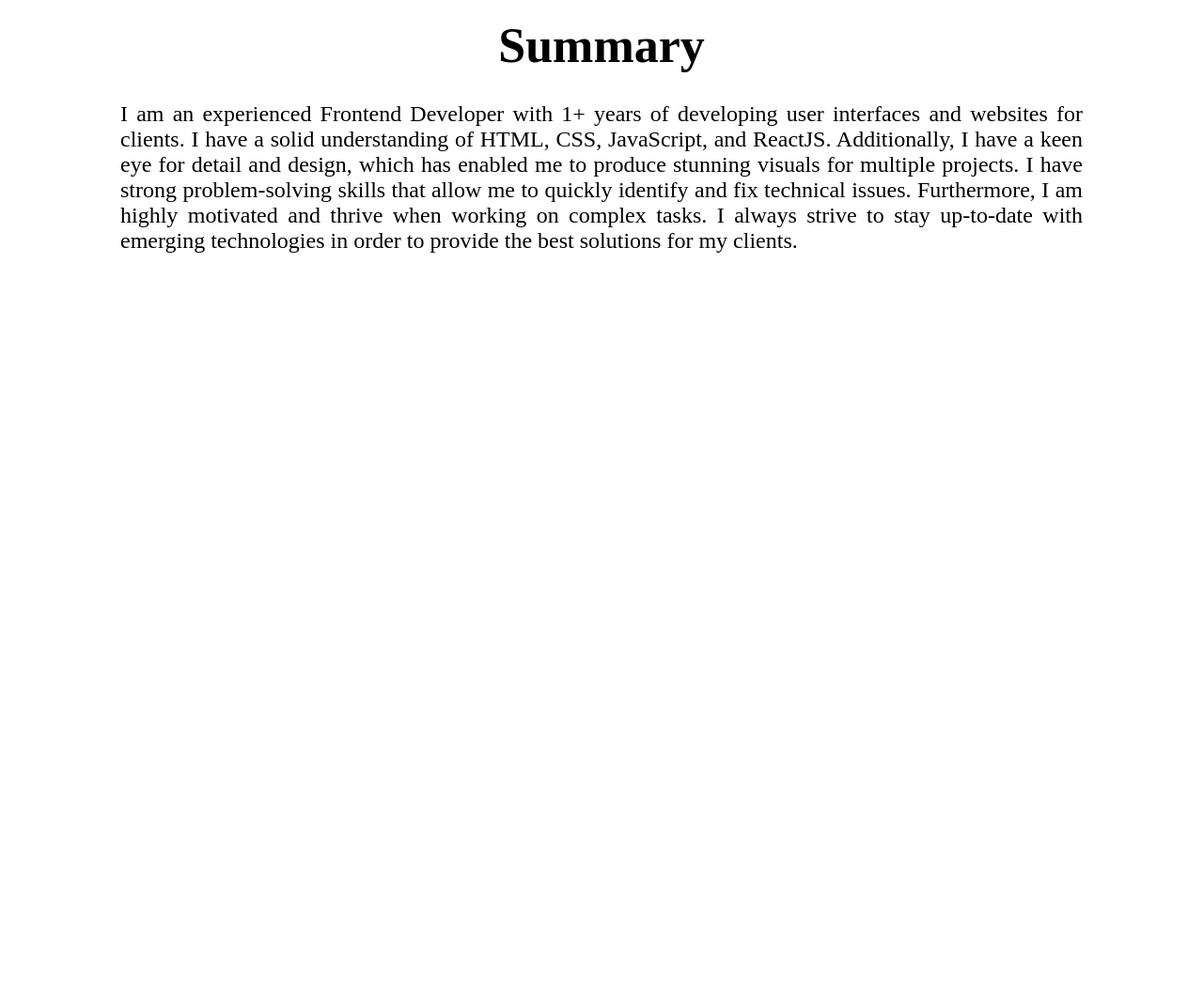
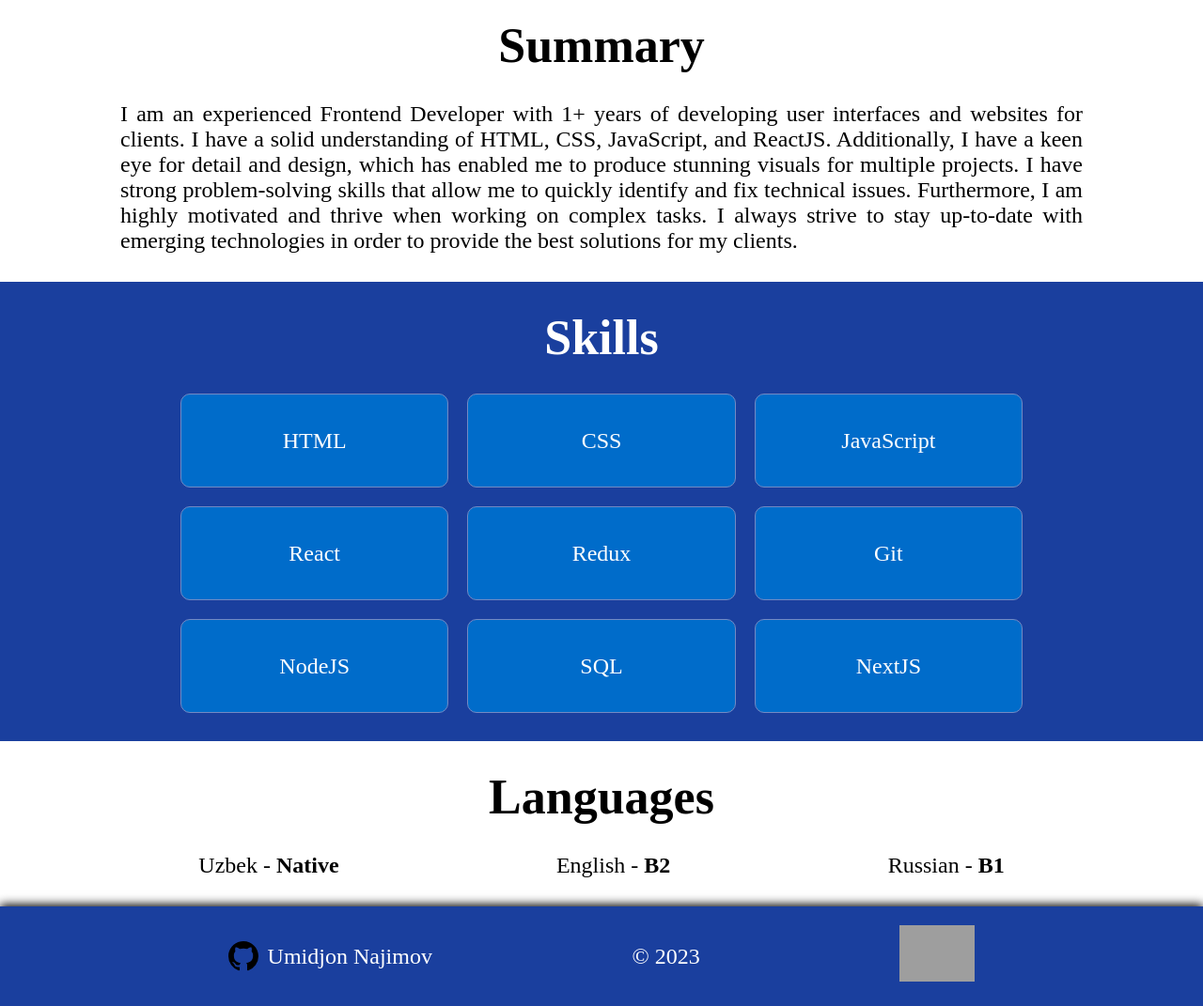
Before and after one commit to Umid221/rsschool-cv, a plain HTML site: page index.html in a window 1280 px wide. Shown: the part 811-1882 px from the top of the page at 94% size. Before the commit the page ends 1111 px from the top, so only its background shows below. Drawn offline with Linux system fonts and the light colour scheme; grey boxes are pictures that could not be loaded.

Commit message:
feat: add skills, languages and footer

```diff
--- a/index.html
+++ b/index.html
@@ -13,8 +13,7 @@
           <ol class="header__nav">
             <li><a class="header__link" href="#summary">Summary</a></li>
             <li><a class="header__link" href="#skills">Skills</a></li>
-            <li><a class="header__link" href="#languages">Languages</a></li>
-            <li><a class="header__link" href="#projects">Projects</a></li>
+            <li><a class="header__link" href="#lang">Languages</a></li>
           </ol>
         </nav>
       </header>
@@ -25,7 +24,7 @@
         </div>
       </section>
       <section id="summary">
-        <h2 class="summary__title">Summary</h2>
+        <h2 class="summary__title title">Summary</h2>
         <p class="summary__text">
           I am an experienced Frontend Developer with 1+ years of developing
           user interfaces and websites for clients. I have a solid understanding
@@ -38,7 +37,64 @@
           in order to provide the best solutions for my clients.
         </p>
       </section>
-      <section id="skills"></section>
+      <section id="skills">
+        <h2 class="skills__title title">Skills</h2>
+        <div class="skills__container">
+          <div class="skill">HTML</div>
+          <div class="skill">CSS</div>
+          <div class="skill">JavaScript</div>
+          <div class="skill">React</div>
+          <div class="skill">Redux</div>
+          <div class="skill">Git</div>
+          <div class="skill">NodeJS</div>
+          <div class="skill">SQL</div>
+          <div class="skill">NextJS</div>
+        </div>
+      </section>
+      <section id="lang">
+        <h2 class="title">Languages</h2>
+        <div class="langs">
+          <div class="lang">Uzbek - <b>Native</b></div>
+          <div class="lang">English - <b>B2</b></div>
+          <div class="lang">Russian - <b>B1</b></div>
+        </div>
+      </section>
+      <footer>
+        <a
+          class="git__link"
+          href="https://github.com/umid221"
+          target="_blank"
+          rel="noreferrer noopener"
+        >
+          <svg
+            height="32"
+            aria-hidden="true"
+            viewBox="0 0 16 16"
+            version="1.1"
+            width="32"
+            data-view-component="true"
+            class="octicon octicon-mark-github v-align-middle color-fg-default"
+          >
+            <path
+              d="M8 0c4.42 0 8 3.58 8 8a8.013 8.013 0 0 1-5.45 7.59c-.4.08-.55-.17-.55-.38 0-.27.01-1.13.01-2.2 0-.75-.25-1.23-.54-1.48 1.78-.2 3.65-.88 3.65-3.95 0-.88-.31-1.59-.82-2.15.08-.2.36-1.02-.08-2.12 0 0-.67-.22-2.2.82-.64-.18-1.32-.27-2-.27-.68 0-1.36.09-2 .27-1.53-1.03-2.2-.82-2.2-.82-.44 1.1-.16 1.92-.08 2.12-.51.56-.82 1.28-.82 2.15 0 3.06 1.86 3.75 3.64 3.95-.23.2-.44.55-.51 1.07-.46.21-1.61.55-2.33-.66-.15-.24-.6-.83-1.23-.82-.67.01-.27.38.01.53.34.19.73.9.82 1.13.16.45.68 1.31 2.69.94 0 .67.01 1.3.01 1.49 0 .21-.15.45-.55.38A7.995 7.995 0 0 1 0 8c0-4.42 3.58-8 8-8Z"
+            ></path>
+          </svg>
+          Umidjon Najimov</a
+        >
+        <div class="copyright">© 2023</div>
+        <a
+          href="https://rs.school/js-en/"
+          target="_blank"
+          rel="noreferrer noopener"
+        >
+          <img
+            src="https://app.rs.school/static/images/logo-rsschool3.png"
+            alt="rs-logo"
+            class="rs-logo"
+            height="60"
+          />
+        </a>
+      </footer>
     </div>
   </body>
 </html>
--- a/style.css
+++ b/style.css
@@ -13,6 +13,9 @@ header {
   display: flex;
   justify-content: center;
   align-items: center;
+  position: relative;
+  z-index: 1;
+  box-shadow: 0px 2px 10px #000;
 }
 .header__nav {
   margin: 0 auto;
@@ -66,10 +69,11 @@ header {
   font-size: 42px;
 }
 
-#summary {
+#summary,
+#lang {
   padding-block: 30px;
 }
-.summary__title {
+.title {
   text-align: center;
   font-size: 52px;
   margin-bottom: 30px;
@@ -79,3 +83,59 @@ header {
   padding-inline: 10%;
   text-align: justify;
 }
+
+#skills {
+  background-color: #1a3f9e;
+  color: #ffffff;
+  padding-block: 30px;
+}
+.skills__container {
+  padding-inline: 15%;
+  display: grid;
+  grid-template-columns: repeat(3, 1fr);
+  gap: 20px;
+}
+.skill {
+  display: flex;
+  justify-content: center;
+  align-items: center;
+  height: 100px;
+  width: 100%;
+  border: 1px solid #738ac4;
+  border-radius: 10px;
+  font-size: 24px;
+  background-color: #006cca;
+  transition: transform 0.3s ease;
+}
+.skill:hover {
+  box-shadow: 0 0 10px #000;
+}
+
+.langs {
+  display: flex;
+  align-items: center;
+  justify-content: space-evenly;
+  gap: 20px;
+}
+.lang {
+  font-size: 24px;
+}
+
+footer {
+  background-color: #1a3f9e;
+  display: flex;
+  align-items: center;
+  justify-content: space-evenly;
+  color: #ffffff;
+  font-size: 24px;
+  padding: 20px 30px;
+  box-shadow: 0px -2px 10px #000;
+}
+
+.git__link {
+  color: #ffffff;
+  text-decoration: none;
+  display: flex;
+  align-items: center;
+  gap: 10px;
+}
```
